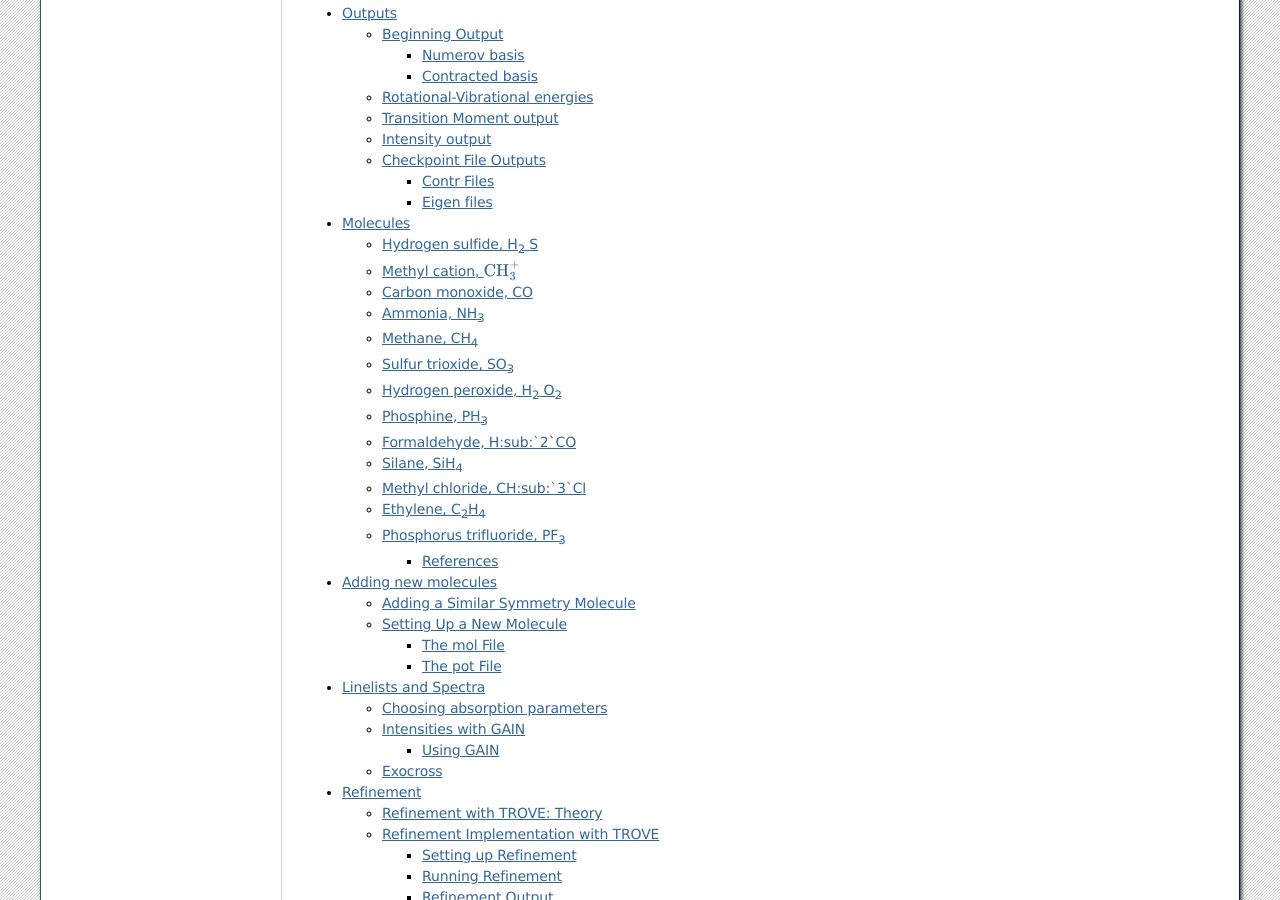
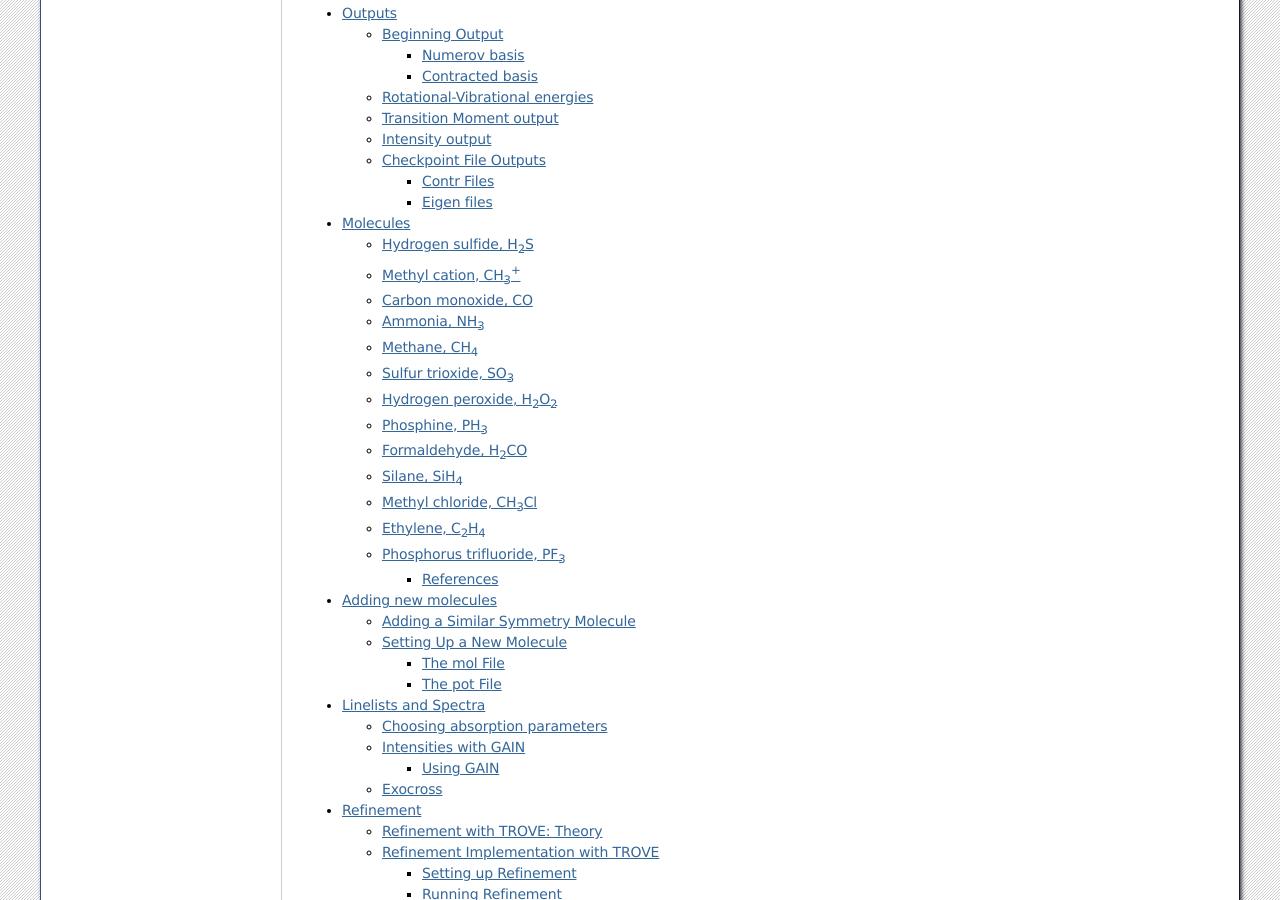
Before and after one commit to Trovemaster/TROVE, a Sphinx documentation site: the page built from docs/source/index.rst, in a window 1280 px wide and 900 px high, scrolled down 1025 px. Built offline with Sphinx 7.4.7, drawn with Linux system fonts in a browser that asks for light colours; formulas are drawn with MathJax 3.

Commit message:
Update molecules.rst

```diff
--- a/docs/source/molecules.rst
+++ b/docs/source/molecules.rst
@@ -8,8 +8,8 @@
 
 
 
-Hydrogen sulfide, H\ :sub:`2` S
-===============================
+Hydrogen sulfide, H\ :sub:`2`\ S
+================================
 
 Symmetry: :math:`C_{2v}`
 
@@ -38,8 +38,8 @@
 Reference: [TROVE]_
 
 
-Methyl cation, :math:`{\rm CH}_3^+`
-===================================
+Methyl cation, CH\ :sub:`3`\ :sup:`+`
+=====================================
 
 
 
@@ -207,8 +207,8 @@
 Reference: [16UnTeYu]_.
 
 
-Hydrogen peroxide, H\ :sub:`2` O\ :sub:`2`
-==========================================
+Hydrogen peroxide, H\ :sub:`2`\ O\ :sub:`2`
+===========================================
 
 Symmetry: :math:`D_{2h}`. This is not the same as the point group of the molecule which is C\ :sub:`2`.
 
@@ -278,8 +278,8 @@
 
 
 
-Formaldehyde, H\ :sub:`2`CO
-===========================
+Formaldehyde, H\ :sub:`2`\ CO
+=============================
 
 Symmetry: :math:`C_{2v}`
 
@@ -340,8 +340,8 @@
 
 
 
-Methyl chloride, CH\ :sub:`3`Cl
-===============================
+Methyl chloride, CH\ :sub:`3`\ Cl
+=================================
 
 Symmetry: :math:`C_{3v}`
 
@@ -443,8 +443,6 @@
 References
 ----------
 
-
-
 .. [DVR3D] J. Tennyson, M. A. Kostin, P. Barletta, G. J. Harris, O. L. Polyansky, J. Ramanlal, N. F. Zobov, Comput. Phys. Commun. 163, 85 (2004), DVR3D: a program suite for the calculation of rotation-vibration spectra of triatomic molecules.
 
 
```
